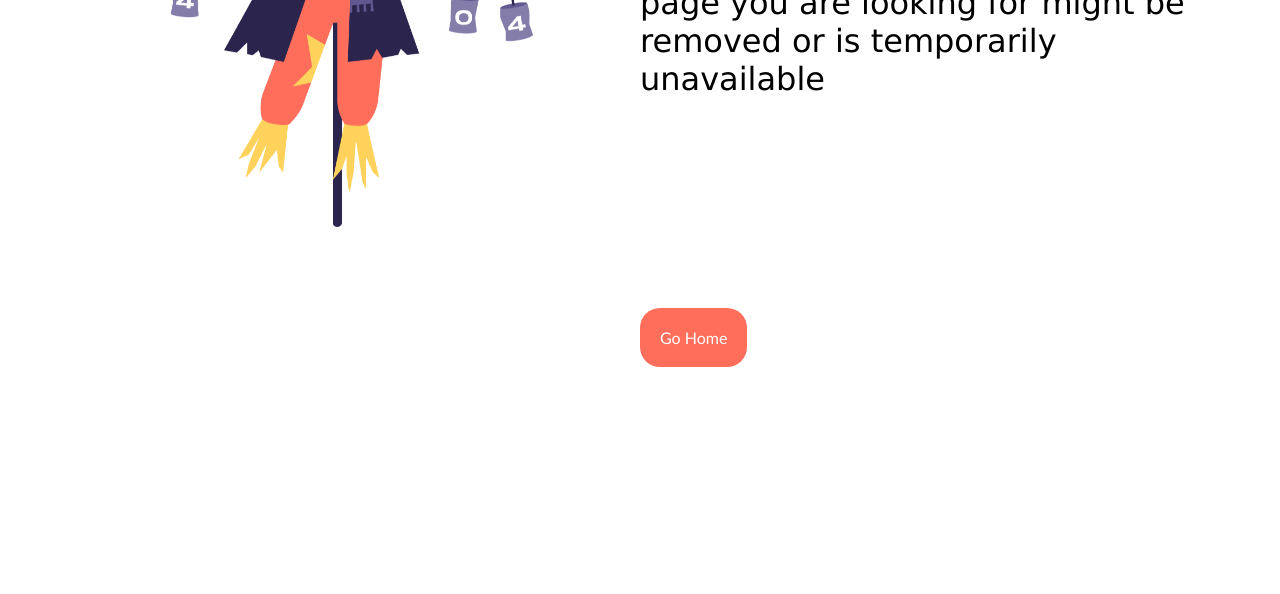
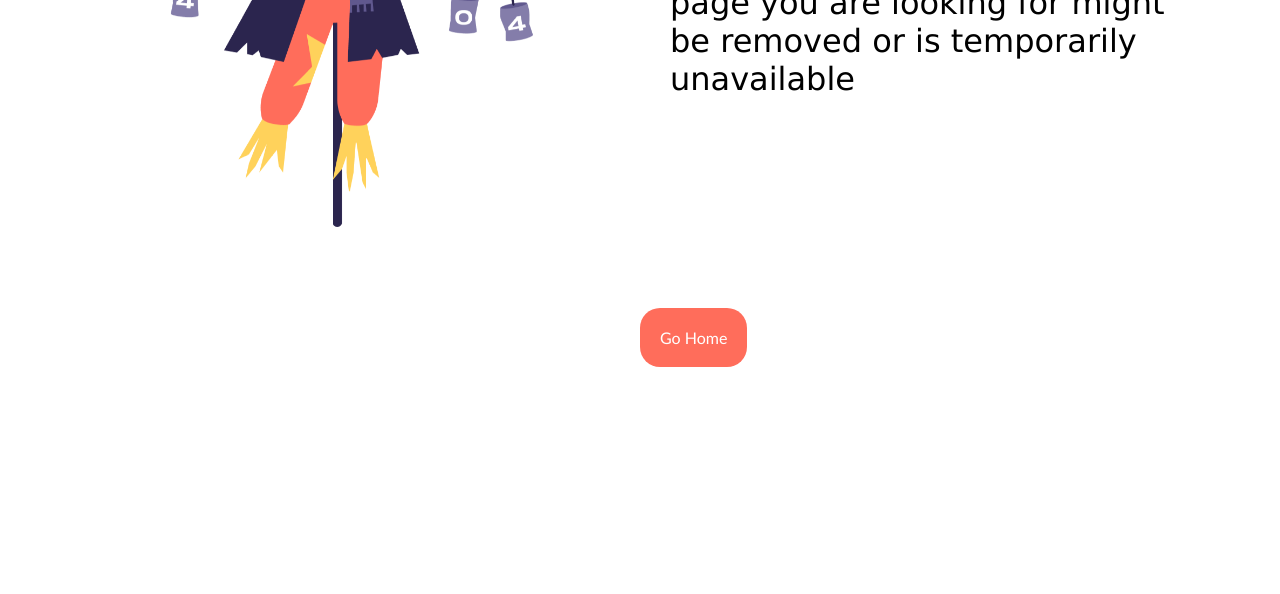
Before and after one commit to mackony670/404-error, a plain HTML site: page index.html in a window 1280 px wide. Shown: the part 336-930 px from the top of the page. Drawn offline with Linux system fonts and the light colour scheme.

Commit message:
[add] padding added

```diff
--- a/css/styles.css
+++ b/css/styles.css
@@ -34,7 +34,7 @@ img{
 }
 .button:hover{
     box-shadow: 0 0 10px #FF6D5B;
-    color: #dbaba4;
+    /* color: #dbaba4; */
 
 }
 @media screen and (min-width:580px) {
@@ -69,6 +69,8 @@ img{
         grid-row-end:3;
     }
     .text_content{
+        padding-left: 30px;
+        padding-right: 30px;
         grid-column-start: 4;
         grid-column-end: 7;
     }
```
